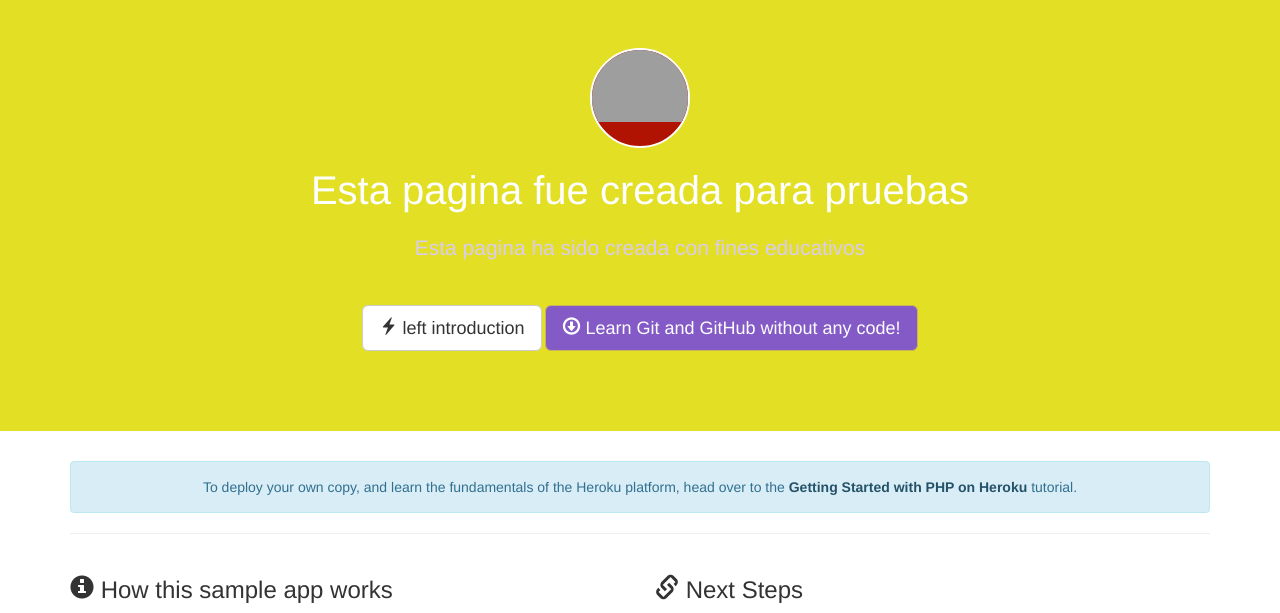
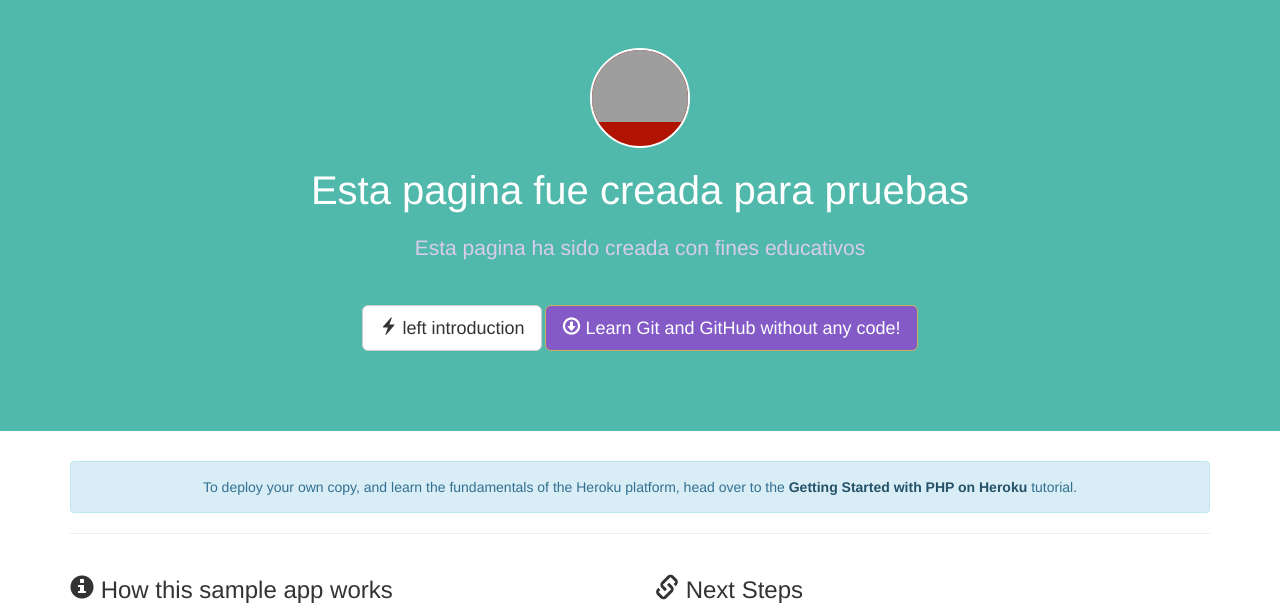
Before and after one commit to jesusrring/TestDohko, a PHP site: template web/views/index.twig in a window 1280 px wide. Shown: the part 51-664 px from the top of the page. Run offline with PHP 8.4, Linux system fonts and the light colour scheme; the template is opened without the code that fills it, so the values that code supplies are empty; some libraries are stand-ins or nearby versions; grey boxes are pictures that could not be loaded.

Commit message:
Update main.css
fondo

```diff
--- a/web/stylesheets/main.css
+++ b/web/stylesheets/main.css
@@ -1,5 +1,5 @@
 .jumbotron {
-  background: rgb(226, 223, 37);
+  background: rgb(80, 185, 171);
   color: white;
   padding-bottom: 80px;
 }
```
